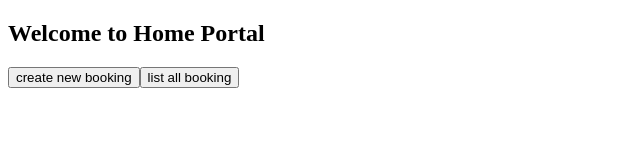
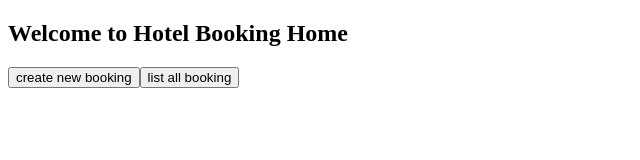
Before and after one commit to AJenkinsSolutions/hotel-booking-app, an Angular app: page / in a window 1280 px wide. Shown: the top 160 px of the page, without its empty margins (0-640 px from the left). Built offline with nearby package versions, Linux system fonts and the light colour scheme.

Commit message:
add: update home html h2

```diff
--- a/src/app/home/home.component.html
+++ b/src/app/home/home.component.html
@@ -1,4 +1,4 @@
 
-<h2>Welcome to Home Portal</h2>
+<h2>Welcome to Hotel  Booking Home</h2>
 <button [routerLink]="['/create']">create new booking</button>
 <button [routerLink]="['/list']">list all booking</button>
```
